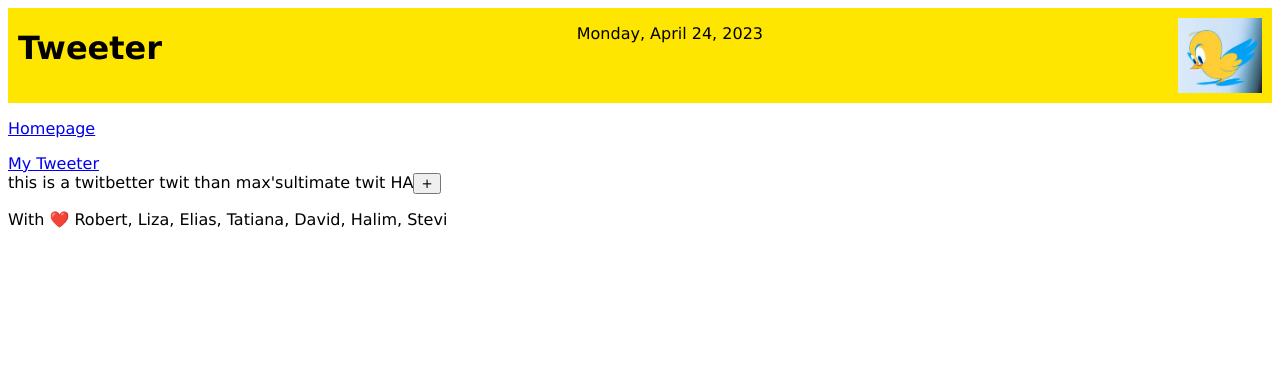
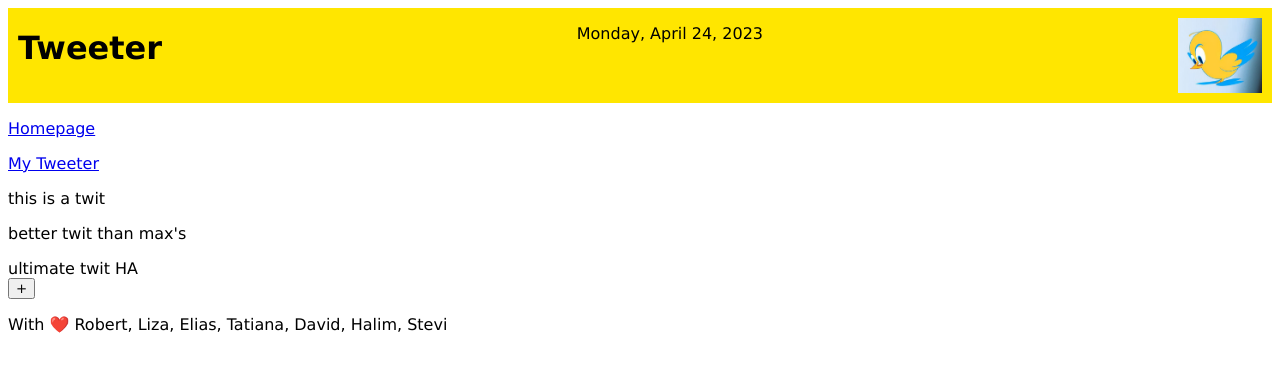
Before and after one commit to BobbyCharms/tweeter, a React (Vite) app in the folder client/: page / in a window 1280 px wide. Shown: the top 370 px of the page. Built offline with nearby package versions, Linux system fonts and the light colour scheme.

Commit message:
safety commit

```diff
--- a/client/src/components/Twit.jsx
+++ b/client/src/components/Twit.jsx
@@ -1,6 +1,6 @@
-function Twit() {return(
+function Twit(props) {return(
     <div>
-        <p>Here's a twit</p>
+        <p>{props.twit}</p>
     </div>
 )};
 
--- a/client/src/components/homepage/Homepage.jsx
+++ b/client/src/components/homepage/Homepage.jsx
@@ -11,9 +11,8 @@ function Homepage() {return(
             <a href="#"><p>Homepage</p></a>
             <a href="#"><p>My Tweeter</p></a>
         </div>
-        {twits.map(item => item.twit)}
+        {twits.map(item => <Twit {...item}/>)}
         <button onClick={newTwit}>+</button>
-        {/* <Footer /> */}
     </div>
 )};
 
```
